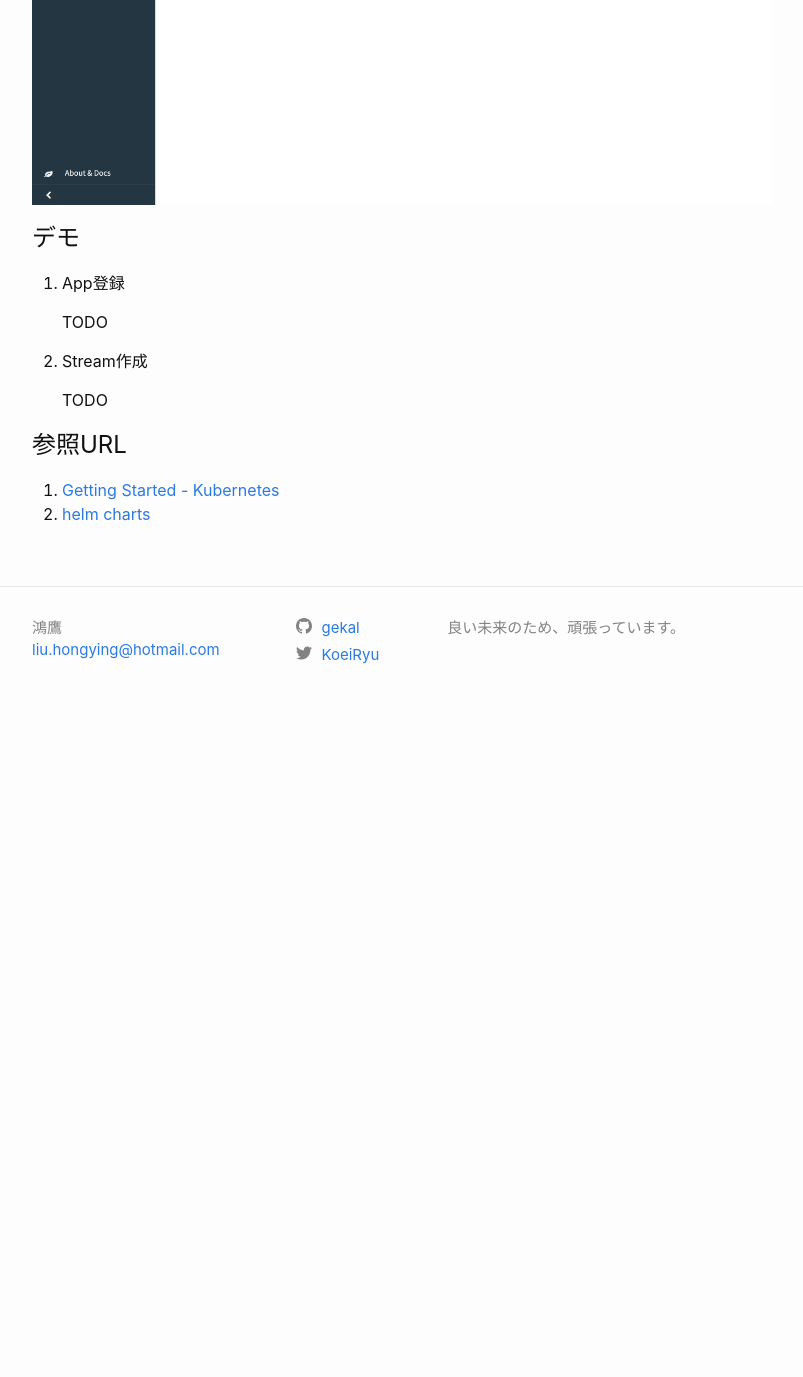
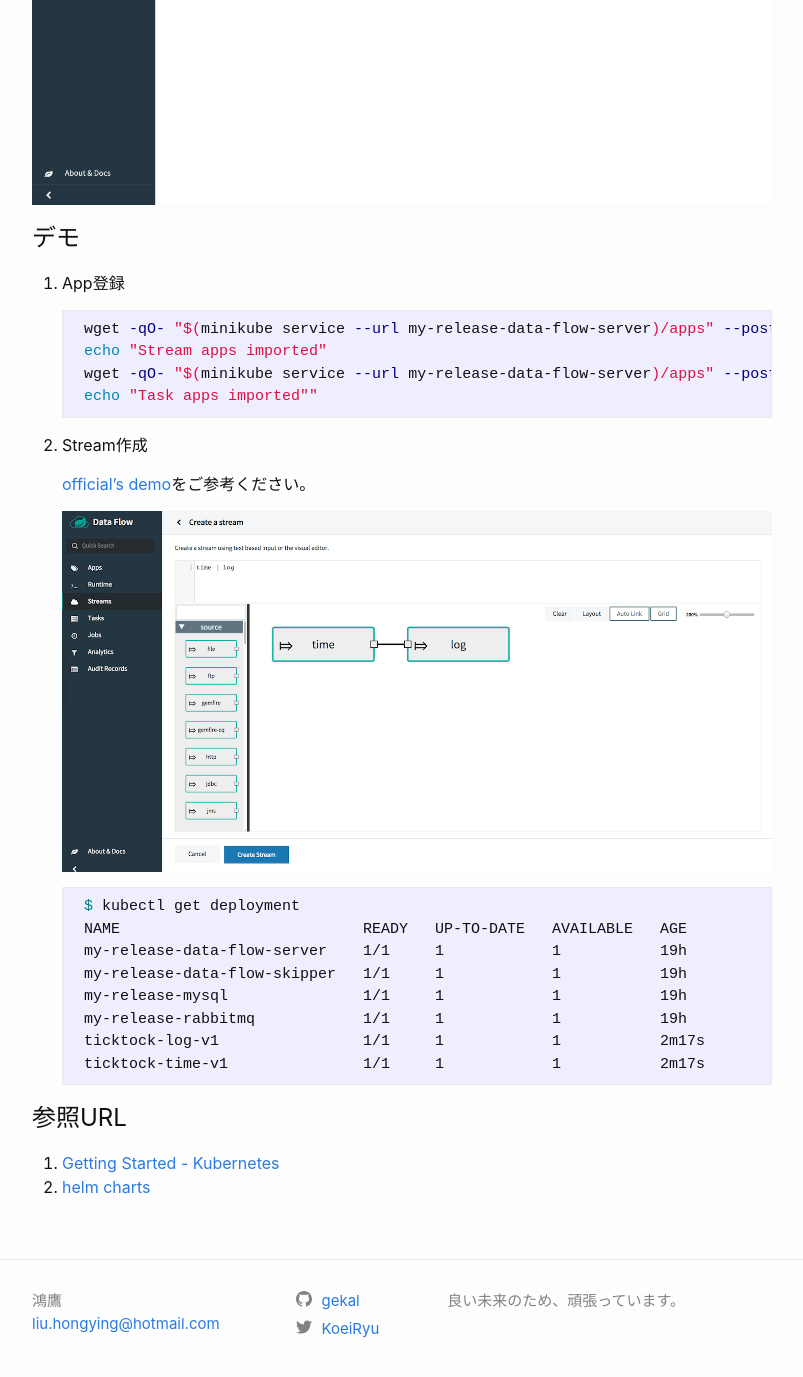
Before and after one commit to gekal/gekal.github.io, a Jekyll site: the page built from _posts/2019-04-13-spring-cloud-data-flow-minikube.markdown, in a window 1280 px wide and 1400 px high, scrolled down 2376 px. Shown: the top 1377 px of the window, without its empty margins (238-1041 px from the left). Built offline with Jekyll 4.4.1, drawn with Linux system fonts in a browser that asks for light colours; comment, search, counter and statistics services are not loaded; before the commit the page ends 3103 px from its top, so only the background shows below that.

Commit message:
add demo for scdf

````diff
--- a/_posts/2019-04-13-spring-cloud-data-flow-minikube.markdown
+++ b/_posts/2019-04-13-spring-cloud-data-flow-minikube.markdown
@@ -107,11 +107,29 @@ $ open $(minikube service --url my-release-data-flow-server)/dashboard
 
 1. App登録
 
-    TODO
+    ```bash
+    wget -qO- "$(minikube service --url my-release-data-flow-server)/apps" --post-data="uri=http://bit.ly/Einstein-GA-stream-applications-rabbit-docker&force=true";
+    echo "Stream apps imported"
+    wget -qO- "$(minikube service --url my-release-data-flow-server)/apps" --post-data="uri=http://bit.ly/Dearborn-SR1-task-applications-docker&force=true";
+    echo "Task apps imported""
+    ```
 
 2. Stream作成
 
-    TODO
+    [official's demo](https://cloud.spring.io/spring-cloud-dataflow/)をご参考ください。
+
+    ![create ticktock stream](/assets/imgs/blogs/2019-04-13/create-ticktock-stream.png)
+
+    ```bash
+    $ kubectl get deployment
+    NAME                           READY   UP-TO-DATE   AVAILABLE   AGE
+    my-release-data-flow-server    1/1     1            1           19h
+    my-release-data-flow-skipper   1/1     1            1           19h
+    my-release-mysql               1/1     1            1           19h
+    my-release-rabbitmq            1/1     1            1           19h
+    ticktock-log-v1                1/1     1            1           2m17s
+    ticktock-time-v1               1/1     1            1           2m17s
+    ```
 
 # 参照URL
 
````
Also changed, not shown: assets/imgs/blogs/2019-04-13/create-ticktock-stream.png (added).
